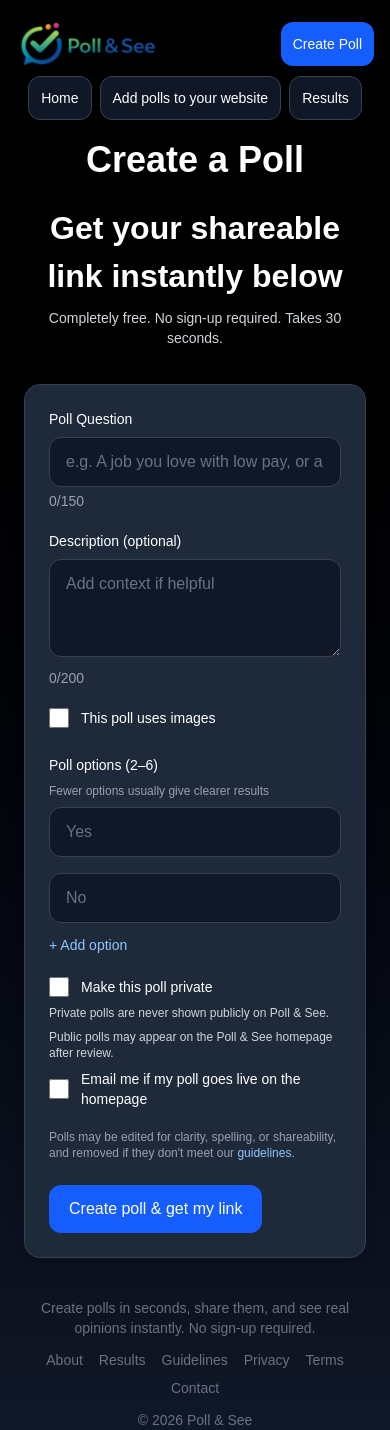
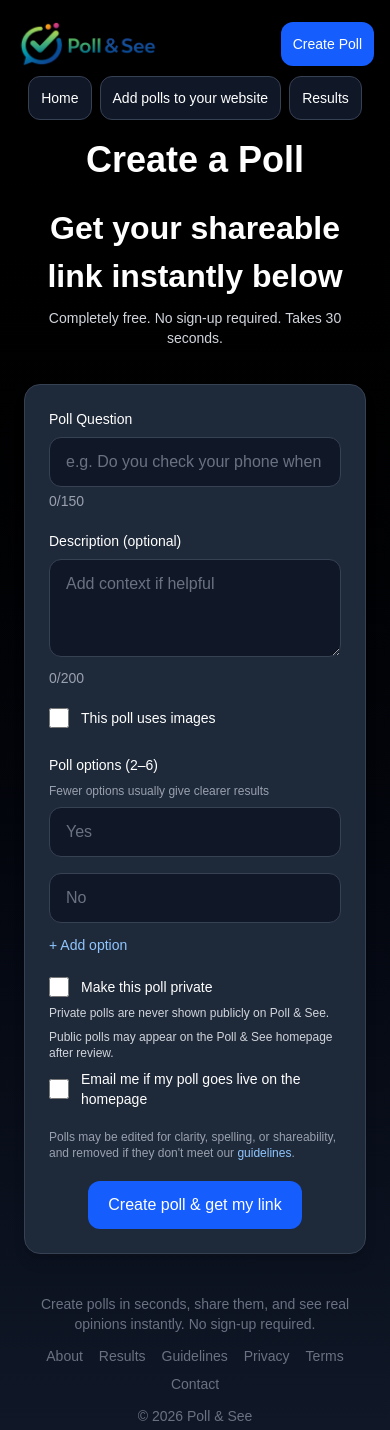
Before and after one commit to MarkDiamant/poll-and-see, a Next.js app: page /submit-poll in a window 390 px wide. Shown: the top 1430 px of the page. Built offline with nearby package versions, Linux system fonts and the light colour scheme.

Commit message:
Tweak submit poll mobile button and placeholder

```diff
--- a/app/submit-poll/page.tsx
+++ b/app/submit-poll/page.tsx
@@ -408,7 +408,7 @@ export default function SubmitPollPage() {
                     value={question}
                     onChange={(e) => handleQuestionChange(e.target.value)}
                     className={inputClasses}
-                    placeholder="e.g. A job you love with low pay, or a job you hate with high pay?"
+                    placeholder="e.g. Do you check your phone when you're with other people?"
                   />
                   <p className="mt-1 text-sm text-gray-400 md:text-base">{question.length}/150</p>
                 </div>
@@ -564,7 +564,7 @@ export default function SubmitPollPage() {
                 <button
                   type="submit"
                   disabled={submitting}
-                  className="mt-1 rounded-xl bg-blue-600 px-5 py-3 font-medium text-white transition hover:bg-blue-500 disabled:opacity-60"
+                  className="mx-auto mt-1 block rounded-xl bg-blue-600 px-5 py-3 font-medium text-white transition hover:bg-blue-500 disabled:opacity-60 sm:mx-0 sm:inline-block"
                 >
                   {submitting ? "Creating..." : "Create poll & get my link"}
                 </button>
```
